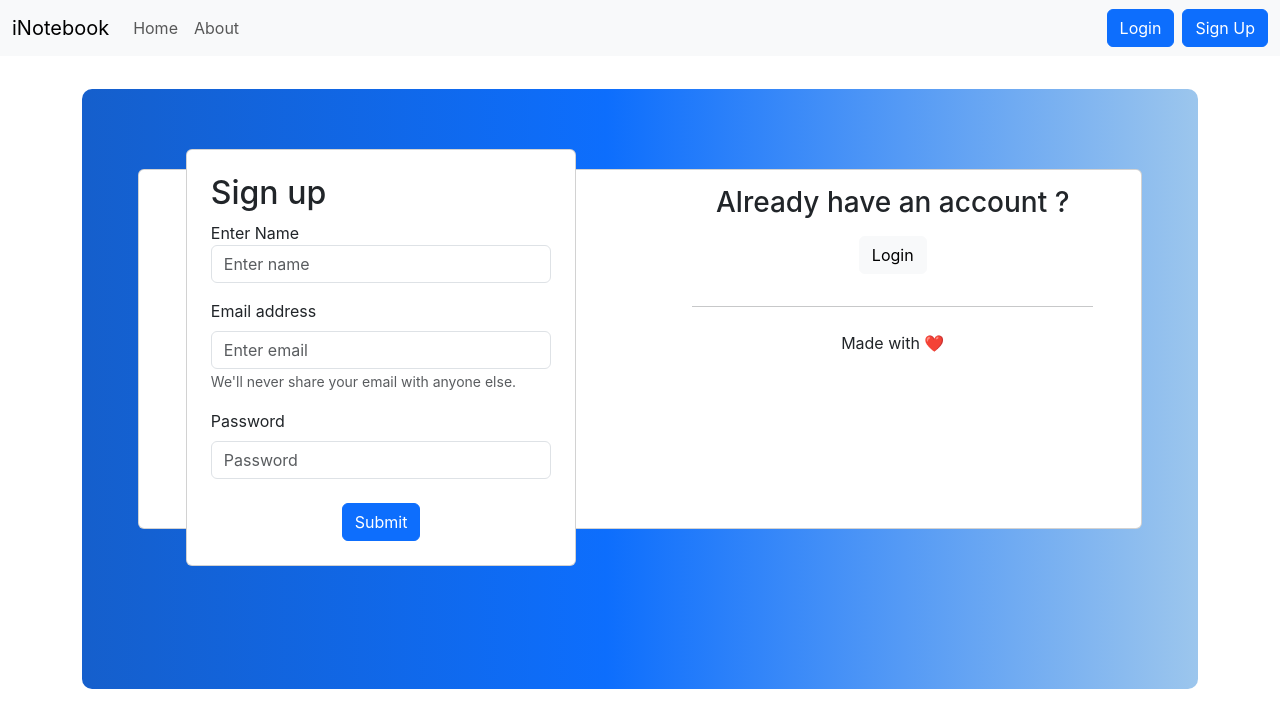
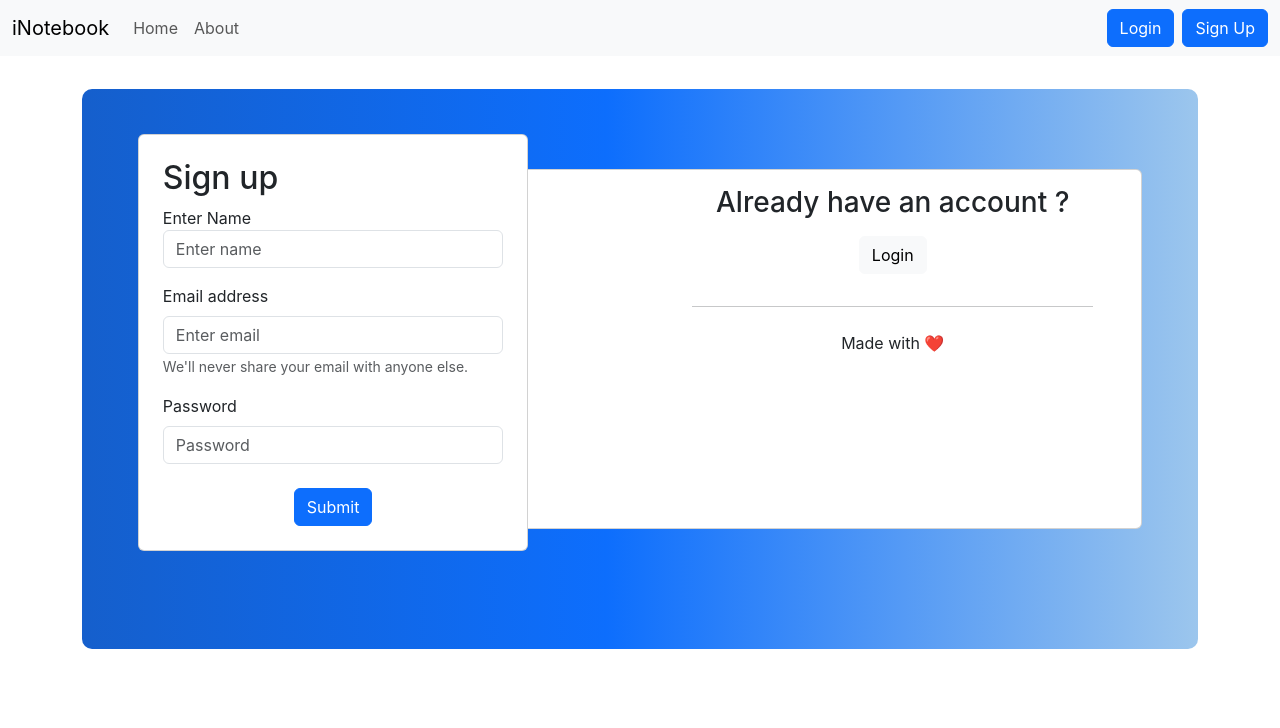
Before and after one commit to abhishek-ag7003/ApnaNotes-React-App, a React (Create React App) app in the folder client/: page /signup in a window 1280 px wide. Shown: the top 728 px of the page. Built offline with nearby package versions, Linux system fonts and the light colour scheme.

Commit message:
UI fixes of Sign up page

```diff
--- a/client/src/components/SignUp.js
+++ b/client/src/components/SignUp.js
@@ -106,8 +106,8 @@ const SignUp = (props) => {
 
     <div>
       <div
-        className="cardWrapper  position-relative"
-        style={{ height: "75vh" }}
+        className="cardWrapper d-flex flex-column position-relative"
+
       >
         <div
           className="card mt-4  whiteBox d-flex flex-row justify-content-end"
@@ -115,7 +115,7 @@ const SignUp = (props) => {
         >
           <div className="  rightBox mx-5" style={{ width: "40%" }}>
             <div className="p-3 d-flex flex-column align-items-center">
-              <h3 className=" text-nowrap text-dark">
+              <h3 className=" text-nowrap text-dark" style={{textAlign:"center"}}>
                 Already have an account ?
               </h3>
               <Link to="/login" className="nav-link my-2 text-primary">
@@ -129,8 +129,8 @@ const SignUp = (props) => {
           </div>
         </div>
         <div
-          className=" card d-flex position-absolute ms-5"
-          style={{ width: "35%", zIndex: "2", top: "10%" }}
+          className=" card d-flex position-absolute"
+          style={{ width: "35%",minWidth:"320px", zIndex: "2", top: "8%" }}
           id="form-container"
         >
           <form onSubmit={handleSubmit}>
```
